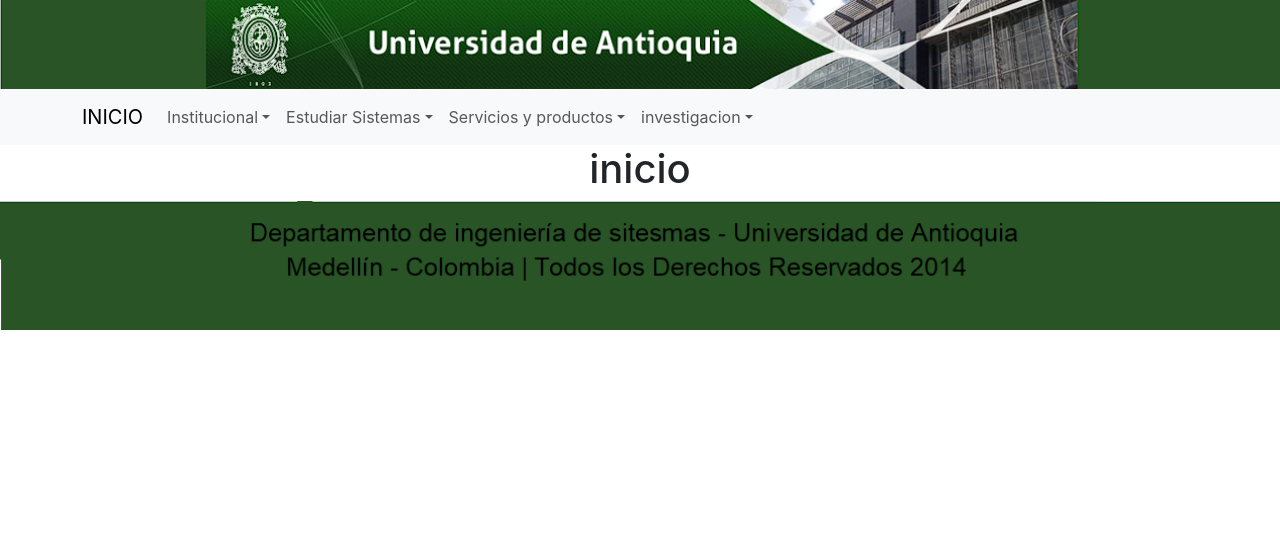
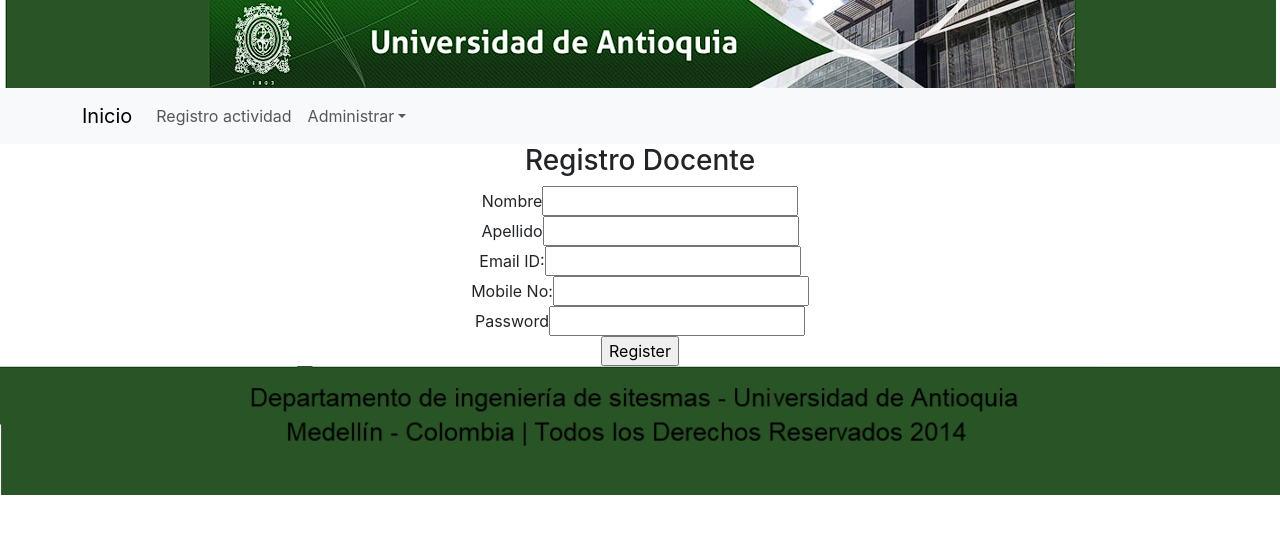
Before and after one commit to Alfa-Lobo-Dinamita-Explocion-Omega/registro-actividades-front, a React (Create React App) app: page /FormularioRegistro in a window 1280 px wide. Shown: the top 534 px of the page. Built offline with nearby package versions, Linux system fonts and the light colour scheme.

Commit message:
navegacion y formulario registro docente

```diff
--- a/package.json
+++ b/package.json
@@ -10,7 +10,7 @@
     "react": "^18.2.0",
     "react-bootstrap": "^2.9.1",
     "react-dom": "^18.2.0",
-    "react-router-dom": "^6.17.0",
+    "react-router-dom": "^6.18.0",
     "react-scripts": "5.0.1",
     "web-vitals": "^2.1.4"
   },
--- a/src/App.js
+++ b/src/App.js
@@ -1,14 +1,33 @@
 import './App.css';
-//import  Navbar from './components/navegacion/Nabvar';
-import  Home from './components/paginas/Inicio';
+import {BrowserRouter as Router, Routes,Route} from "react-router-dom"
+import Footer from './components/navegacion/Footer';
+import Nabvar from './components/navegacion/Nabvar';
+import Inicio from './components/paginas/Inicio';
+import FormularioRegistro from './components/paginas/FormularioRegistro';
+import RegistroActividades from './components/paginas/RegistroActividades';
+import RegistroCurso from './components/paginas/RegistroCurso';
+import RegistroGrupo from './components/paginas/RegistroGrupo';
+import encavesado from './assets/encavesado.png';
 
-//import { BrowserRouter as Router, Routes, Route } from 'react-router-dom';
 
 
 function App() {
   return (
     <div className="App">
-      < Home />
+      <Router>
+      <div> <img src={encavesado} className="encavesado"/> </div>
+
+      <Nabvar></Nabvar>
+        <Routes>
+       <Route path="/Inicio" element={<Inicio/>}/>
+       <Route path="/FormularioRegistro" element={<FormularioRegistro/>}/>
+       <Route path="/RegistroActividades" element={<RegistroActividades/>}/>
+       <Route path="/RegistroCurso" element={<RegistroCurso/>}/>
+       <Route path="/RegistroGrupo" element={<RegistroGrupo/>}/>
+        </Routes>
+      <Footer></Footer>
+      </Router>
+
     </div>
   );
 }
--- a/src/components/navegacion/Nabvar.js
+++ b/src/components/navegacion/Nabvar.js
@@ -2,66 +2,52 @@
 import Nav from 'react-bootstrap/Nav';
 import Navbar from 'react-bootstrap/Navbar';
 import NavDropdown from 'react-bootstrap/NavDropdown';
-import encavesado from '../../assets/encavesado.png';
+import { Link } from 'react-router-dom';
 
-function BasicExample() {
-  return (
-    <div>
-     <img src={encavesado} className="imagen-encabezado"/>
+const links = [
+  {
+    name: "Inicio",
+    href: "/Inicio",
+  },
+  {
+    name: "Registro docente",
+    href: "/FormularioRegistro",
+  },
+  {
+    name: "Registro grupo",
+    href: "/RegistroGrupo",
+  },
+  {
+    name: "Registro actividad",
+    href: "/RegistroActividades",
+  },
+  {
+    name: "Registro curso",
+    href: "/RegistroCurso",
+  },
+];
 
+const Nabvar = () => {
+
+return(
   <Navbar expand="lg" className="bg-body-tertiary">
+
   <Container>
-        <Navbar.Brand href="#home">INICIO</Navbar.Brand>
+    <Navbar.Brand href="/Inicio">Inicio</Navbar.Brand>
     <Navbar.Toggle aria-controls="basic-navbar-nav" />
     <Navbar.Collapse id="basic-navbar-nav">
       <Nav className="me-auto">
-          <NavDropdown title="Institucional" id="basic-nav-dropdown">
-              <NavDropdown.Item href="#action/3.1">Action</NavDropdown.Item>
-              <NavDropdown.Item href="#action/3.2">
-                Another action
-              </NavDropdown.Item>
-              <NavDropdown.Item href="#action/3.3">Something</NavDropdown.Item>
-              <NavDropdown.Divider />
-              <NavDropdown.Item href="#action/3.4">
-                Separated link
-              </NavDropdown.Item>
-            </NavDropdown><NavDropdown title="Estudiar Sistemas" id="basic-nav-dropdown">
-              <NavDropdown.Item href="#action/3.1">Action</NavDropdown.Item>
-              <NavDropdown.Item href="#action/3.2">
-                Another action
-              </NavDropdown.Item>
-              <NavDropdown.Item href="#action/3.3">Something</NavDropdown.Item>
-              <NavDropdown.Divider />
-              <NavDropdown.Item href="#action/3.4">
-                Separated link
-              </NavDropdown.Item>
-            </NavDropdown>
-            <NavDropdown title="Servicios y productos" id="basic-nav-dropdown">
-              <NavDropdown.Item href="#action/3.1">Reportar actividades</NavDropdown.Item>
-              <NavDropdown.Item href="#action/3.3">Consultar Actividades</NavDropdown.Item>
-              <NavDropdown.Divider />
-              <NavDropdown.Item href="#action/3.4">
-                Separated link
-              </NavDropdown.Item>
-            </NavDropdown>
-            <NavDropdown title="investigacion" id="basic-nav-dropdown">
-              <NavDropdown.Item href="#action/3.1">Action</NavDropdown.Item>
-              <NavDropdown.Item href="#action/3.2">
-                Another action
-              </NavDropdown.Item>
-              <NavDropdown.Item href="#action/3.3">Something</NavDropdown.Item>
-              <NavDropdown.Divider />
-              <NavDropdown.Item href="#action/3.4">
-                Separated link
-              </NavDropdown.Item>
+        <Nav.Link href="/RegistroActividades">Registro actividad</Nav.Link>
+        <NavDropdown title="Administrar" id="basic-nav-dropdown">
+          <NavDropdown.Item href="/FormularioRegistro">Registro docente</NavDropdown.Item>
+          <NavDropdown.Item href="/RegistroGrupo">Registro grupo</NavDropdown.Item>
+          <NavDropdown.Item href="/RegistroCurso">Registro curso</NavDropdown.Item>
         </NavDropdown>
       </Nav>
     </Navbar.Collapse>
   </Container>
 </Navbar>
-    </div>
 );
-
 }
 
-export default BasicExample;
+export default Nabvar;
--- /dev/null
+++ b/src/components/paginas/FormularioRegistro.jsx
@@ -0,0 +1,153 @@
+import React from 'react';
+
+
+class FormularioRegistro extends React.Component {
+    constructor() {
+      super();
+      this.state = {
+        fields: {},
+        errors: {}
+      }
+
+      this.handleChange = this.handleChange.bind(this);
+      this.submituserRegistrationForm = this.submituserRegistrationForm.bind(this);
+
+    };
+
+    handleChange(e) {
+      let fields = this.state.fields;
+      fields[e.target.name] = e.target.value;
+      this.setState({
+        fields
+      });
+
+    }
+
+    submituserRegistrationForm(e) {
+      e.preventDefault();
+      if (this.validateForm()) {
+          let fields = {};
+          fields["Name"] = "";
+          fields["LastName"] = "";
+          fields["emailid"] = "";
+          fields["phone"] = "";
+          fields["password"] = "";
+          this.setState({fields:fields});
+          alert("Form submitted");
+      }
+
+    }
+
+    validateForm() {
+
+      let fields = this.state.fields;
+      let errors = {};
+      let formIsValid = true;
+
+      if (!fields["Name"]) {
+        formIsValid = false;
+        errors["Name"] = "*Por favor ingrese un nombre";
+      }
+
+      if (typeof fields["Name"] !== "undefined") {
+        if (!fields["Name"].match(/^[a-zA-Z ]*$/)) {
+          formIsValid = false;
+          errors["Name"] = "*Por favor ingrese solo letras del alfabeto";
+        }
+      }
+
+      if (!fields["LastName"]) {
+        formIsValid = false;
+        errors["LastName"] = "*Por favor ingrese un apellido";
+      }
+
+      if (typeof fields["LastName"] !== "undefined") {
+        if (!fields["LastName"].match(/^[a-zA-Z ]*$/)) {
+          formIsValid = false;
+          errors["LastName"] = "*Por favor ingrese solo letras del alfabeto";
+        }
+      }
+
+      if (!fields["emailid"]) {
+        formIsValid = false;
+        errors["emailid"] = "*Por favor ingrese su email-ID.";
+      }
+
+      if (typeof fields["emailid"] !== "undefined") {
+        //regular expression for email validation
+        var pattern = new RegExp(/^(("[\w-\s]+")|([\w-]+(?:\.[\w-]+)*)|("[\w-\s]+")([\w-]+(?:\.[\w-]+)*))(@((?:[\w-]+\.)*\w[\w-]{0,66})\.([a-z]{2,6}(?:\.[a-z]{2})?)$)|(@\[?((25[0-5]\.|2[0-4][0-9]\.|1[0-9]{2}\.|[0-9]{1,2}\.))((25[0-5]|2[0-4][0-9]|1[0-9]{2}|[0-9]{1,2})\.){2}(25[0-5]|2[0-4][0-9]|1[0-9]{2}|[0-9]{1,2})\]?$)/i);
+        if (!pattern.test(fields["emailid"])) {
+          formIsValid = false;
+          errors["emailid"] = "*Por favor ingrese un email-ID valido.";
+        }
+      }
+
+      if (!fields["mobileno"]) {
+        formIsValid = false;
+        errors["mobileno"] = "*Por favor ingrese su numero de identificacion.";
+      }
+
+      if (typeof fields["mobileno"] !== "undefined") {
+        if (!fields["mobileno"].match(/^[0-9]{4}$/)) {
+          formIsValid = false;
+          errors["mobileno"] = "*Por favor ingrese un numero valido.";
+        }
+      }
+
+      if (!fields["password"]) {
+        formIsValid = false;
+        errors["password"] = "*Por favor ingrese una contraseña.";
+      }
+      /*
+      if (typeof fields["password"] !== "undefined") {
+        if (!fields["password"].match(/^.*(?=.{8,})(?=.*\d)(?=.*[a-z])(?=.*[A-Z])(?=.*[@#$%&]).*$/)) {
+          formIsValid = false;
+          errors["password"] = "*Please enter secure and strong password.";
+        }
+      }
+      */
+
+      this.setState({
+        errors: errors
+      });
+      return formIsValid;
+
+
+    }
+
+
+
+  render() {
+    return (
+    <div id="main-registration-container">
+     <div id="register">
+        <h3>Registro Docente</h3>
+        <form method="post"  name="userRegistrationForm"  onSubmit= {this.submituserRegistrationForm} >
+        <label>Nombre</label>
+        <input type="text" name="Name" value={this.state.fields.Name} onChange={this.handleChange} />
+        <div className="errorMsg">{this.state.errors.Name}</div>
+        <label>Apellido</label>
+        <input type="text" name="LastName" value={this.state.fields.LastName} onChange={this.handleChange} />
+        <div className="errorMsg">{this.state.errors.LastName}</div>
+        <label>Email ID:</label>
+        <input type="text" name="emailid" value={this.state.fields.emailid} onChange={this.handleChange}  />
+        <div className="errorMsg">{this.state.errors.emailid}</div>
+        <label>Mobile No:</label>
+        <input type="text" name="mobileno" value={this.state.fields.mobileno} onChange={this.handleChange}   />
+        <div className="errorMsg">{this.state.errors.mobileno}</div>
+        <label>Password</label>
+        <input type="password" name="password" value={this.state.fields.password} onChange={this.handleChange} />
+        <div className="errorMsg">{this.state.errors.password}</div>
+        <input type="submit" className="button"  value="Register"/>
+        </form>
+    </div>
+</div>
+
+      );
+  }
+
+
+}
+
+
+export default FormularioRegistro;
--- a/src/components/paginas/Inicio.js
+++ /dev/null
@@ -1,34 +0,0 @@
-import React from 'react'
-import Footer from '../navegacion/Footer'
-import  Navbar from '../navegacion/Nabvar';
-
-function Home() {
-  return (
-    <div>
-    <Navbar/>
-    <h1>inicio
-
-
-
-
-
-
-
-
-
-
-
-
-
-
-
-
-
-    </h1>
-    <Footer/>
-
-    </div>
-  )
-}
-
-export default Home
--- /dev/null
+++ b/src/components/paginas/Inicio.jsx
@@ -0,0 +1,34 @@
+import React from 'react';
+import Footer from '../navegacion/Footer';
+import  Navbar from '../navegacion/Nabvar';
+import ButtonGroup from 'react-bootstrap/ButtonGroup';
+import Button from 'react-bootstrap/Button';
+import Form from 'react-bootstrap/Form';
+
+
+const Inicio = () => {
+
+  return (
+    <div>
+    <div>
+    <Form.Control type="text" placeholder="Ingrese el numero de cedula" />
+    <Button variant="light">Buscar</Button>{' '}
+    </div>
+
+
+
+
+
+    <ButtonGroup aria-label="Basic example">
+      <Button variant="secondary">Agregar</Button>
+      <Button variant="secondary">Borrar</Button>
+      <Button variant="secondary">Guardar</Button>
+    </ButtonGroup>
+
+    <Footer/>
+
+    </div>
+  )
+}
+
+export default Inicio
--- /dev/null
+++ b/src/components/paginas/RegistroActividades.jsx
@@ -0,0 +1,10 @@
+import React from 'react';
+
+const RegistroActividades = () => {
+
+    return (
+      <div>RegistroActividades</div>
+)
+}
+
+export default RegistroActividades
--- /dev/null
+++ b/src/components/paginas/RegistroCurso.jsx
@@ -0,0 +1,11 @@
+import React from 'react';
+import Footer from '../navegacion/Footer';
+import  Navbar from '../navegacion/Nabvar';
+
+const RegistroCurso = () => {
+    return (
+      <div>RegistroCurso </div>
+)
+}
+
+export default RegistroCurso
--- /dev/null
+++ b/src/components/paginas/RegistroGrupo.jsx
@@ -0,0 +1,10 @@
+import React from 'react';
+
+
+const RegistroGrupo= () => {
+  return (
+    <div>RegistroGrupo </div>
+)
+}
+
+export default RegistroGrupo
```
Also changed, not shown: 1 other file (tests, documents, lock files or other folders). Lines whose indentation alone changed are shown as unchanged.
